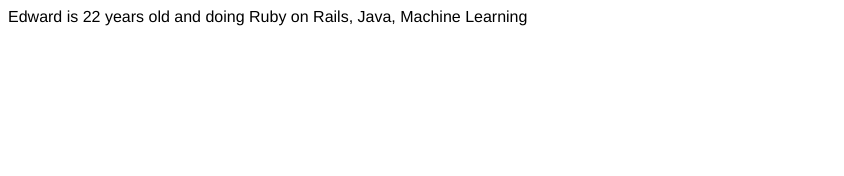
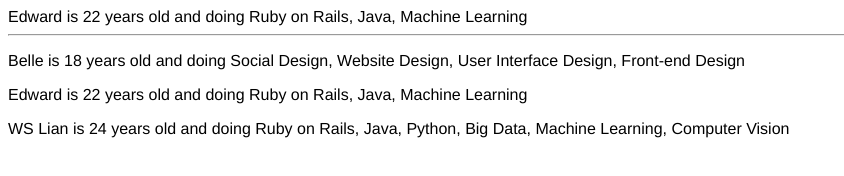
Before and after one commit to weishianglian/object_practice, a plain HTML site: page index.html in a window 1280 px wide. Shown: the whole page, without its empty margins (0-844 px from the left). Drawn offline with Linux system fonts and the light colour scheme.

Commit message:
Use "class" to implement object concept

```diff
--- a/index.html
+++ b/index.html
@@ -8,6 +8,8 @@
 </head>
 <body>
     <div class="test"></div>
+    <hr>
+    <div class="test2"></div>
     <script src="js/scripts.js"></script>
 </body>
 </html>
--- a/js/scripts.js
+++ b/js/scripts.js
@@ -21,3 +21,42 @@ person.changeName('Edward').changeAge('22').changeJob(['Ruby on Rails','Java', '
 
 document.querySelector('.test').innerHTML = person.name + ' is ' + person.age + ' years old and doing ' + person.job.join(', ');
 document.querySelector('.test').style.fontFamily = 'helvetica';
+
+
+
+// Use class to instantiate objects
+class Person {
+    constructor(name, age, job) {
+        this.name = name
+        this.age = age
+        this.job = job
+    }
+    // Attribute setters
+    name(name) { this.name = name }
+    age(age) { this.age = age }
+    job(job) { this.job = job }
+
+    // Display function to compose the string
+    greet() {
+        return `${this.name} is ${this.age} years old and doing ${this.job.join(", ")}`
+    }
+}
+
+// Instantiate person with constructor
+let person1 = new Person("Belle", "18", ['Social Design','Website Design','User Interface Design','Front-end Design'])
+let person2 = new Person("Edward", "22", ['Ruby on Rails','Java', 'Machine Learning'])
+
+// Create <p> and be appended to the div woth class called test2
+let p1 = document.createElement("P"), p2 = document.createElement("P")
+p1.innerText = person1.greet()
+p2.innerText = person2.greet()
+document.querySelector('.test2').appendChild(p1).appendChild(p2)
+document.querySelector('.test2').style.fontFamily = 'helvetica'
+
+// Modify the attributes
+person2.name = "WS Lian"
+person2.age = 24
+person2.job = ['Ruby on Rails', 'Java', 'Python', 'Big Data', 'Machine Learning', 'Computer Vision']
+let p3 = document.createElement("P")
+p3.innerText = person2.greet()
+document.querySelector('.test2').appendChild(p3)
```
